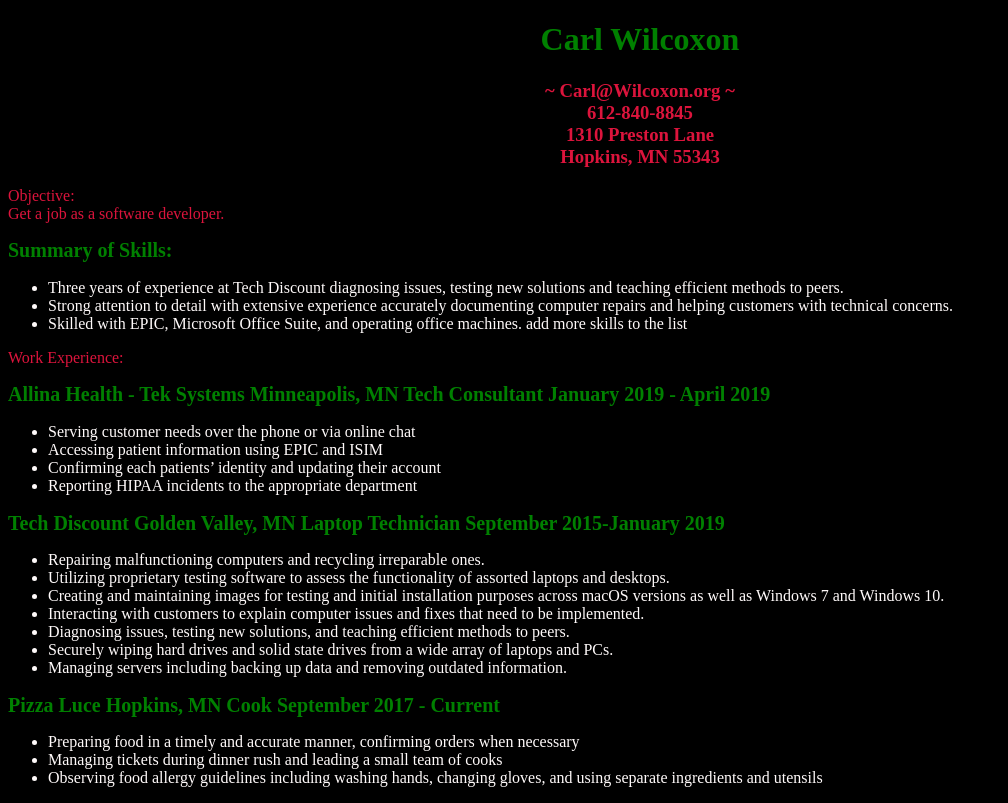
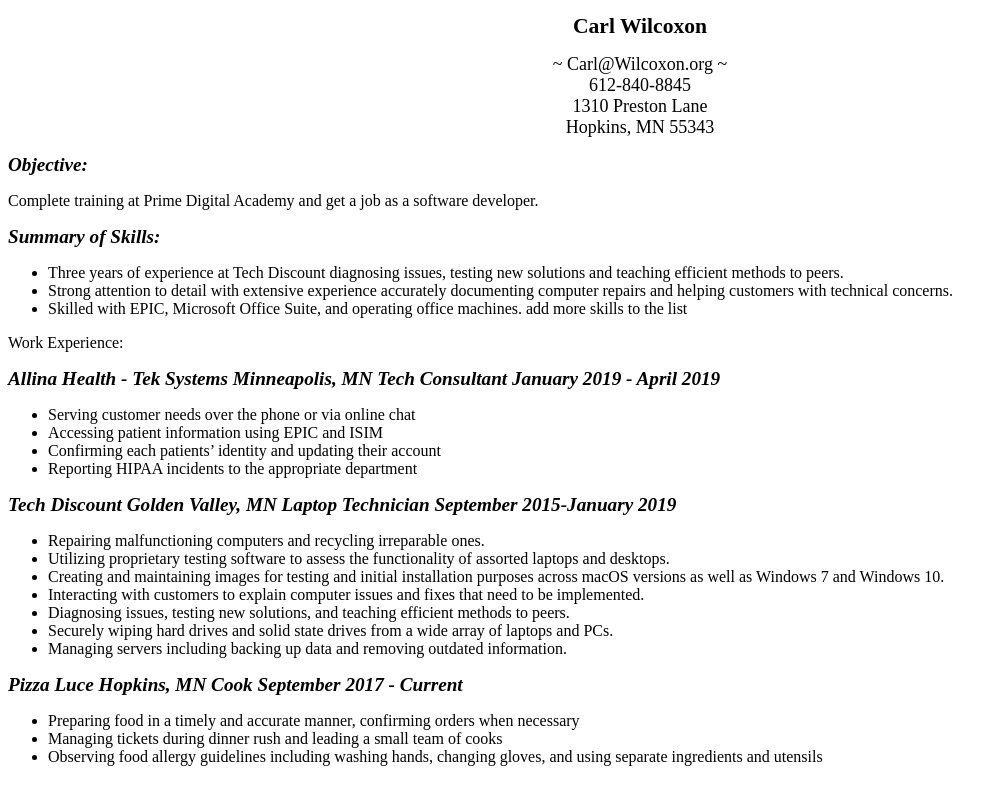
Before and after one commit to CarlWilcoxon/CarlWilcoxon.github.io, a plain HTML site: page index.html in a window 1280 px wide. Shown: the whole page, without its empty margins (0-1008 px from the left). Drawn offline with Linux system fonts and the light colour scheme.

Commit message:
Add files via upload
Added Sections and Divisions, removed weird color schemes.

```diff
--- a/index.html
+++ b/index.html
@@ -5,39 +5,41 @@
 
     <link rel="stylesheet" href="main.css">
 
-
     <title>Carl Wilcoxon's Resume</title>
 
 </head>
 
 <body>
 
-    <center>
+    <div class="contact-info">
         <h1>Carl Wilcoxon</h1>
-        <h3>~ Carl@Wilcoxon.org ~
+
+        ~ Carl@Wilcoxon.org ~
         <br> 612-840-8845
         <br> 1310 Preston Lane
         <br> Hopkins, MN 55343
-            <br>
-        </h3>
-    </center>
+    </div>
 
+    <section>
+        <h2>Objective:</h2>
+        <p> Complete training at Prime Digital Academy and get a job as a software developer.</p>
+    </section>
 
-    Objective:
-    <br> Get a job as a software developer.
-
-
+    <section>
         <h2>Summary of Skills:</h2>
 
         <ul>
-        <li>Three years of experience at Tech Discount diagnosing issues, testing new solutions and teaching efficient methods
-            to peers.
+            <li>Three years of experience at Tech Discount diagnosing issues, testing new solutions and teaching
+                efficient methods to peers.
             </li>
-        <li>Strong attention to detail with extensive experience accurately documenting computer repairs and helping customers
-            with technical concerns.</li>
-        <li>Skilled with EPIC, Microsoft Office Suite, and operating office machines. add more skills to the list</li>
+            <li>Strong attention to detail with extensive experience accurately documenting computer repairs and helping
+                customers with technical concerns.</li>
+            <li>Skilled with EPIC, Microsoft Office Suite, and operating office machines. add more skills to the list
+            </li>
         </ul>
+    </section>
 
+    <section class="work-experience">
         Work Experience:
 
 
@@ -54,9 +56,10 @@
 
         <ul>
             <li>Repairing malfunctioning computers and recycling irreparable ones.</li>
-        <li>Utilizing proprietary testing software to assess the functionality of assorted laptops and desktops.</li>
-        <li>Creating and maintaining images for testing and initial installation purposes across macOS versions as well as Windows
-            7 and Windows 10.</li>
+            <li>Utilizing proprietary testing software to assess the functionality of assorted laptops and desktops.
+            </li>
+            <li>Creating and maintaining images for testing and initial installation purposes across macOS versions as
+                well as Windows 7 and Windows 10.</li>
             <li>Interacting with customers to explain computer issues and fixes that need to be implemented.</li>
             <li>Diagnosing issues, testing new solutions, and teaching efficient methods to peers.</li>
             <li>Securely wiping hard drives and solid state drives from a wide array of laptops and PCs.</li>
@@ -69,8 +72,10 @@
         <ul>
             <li>Preparing food in a timely and accurate manner, confirming orders when necessary</li>
             <li>Managing tickets during dinner rush and leading a small team of cooks</li>
-        <li>Observing food allergy guidelines including washing hands, changing gloves, and using separate ingredients and utensils</li>
+            <li>Observing food allergy guidelines including washing hands, changing gloves, and using separate
+                ingredients and utensils</li>
         </ul>
+    </section>
 
 </body>
 
--- a/main.css
+++ b/main.css
@@ -1,18 +1,20 @@
-body {
-    background-color:black;
-    COLOR: crimson;
+h1 {
+    font-size: larger;
+    font-weight: bolder;
 }
 
-h1 {
-    font-size: 200%;
-    color: green;
+.contact-info {
+    font-size: large;
+    text-align: center;
 }
 
 h2 {
-    color: green;
-    font-size: 125%;
+    font-size: larger;
+    font-style: italic;
+    /* To make the headers stand out a bit more*/
 }
 
+
 li {
-    color: snow;
+    color: black;
 }
```
Lines whose indentation alone changed are shown as unchanged.
